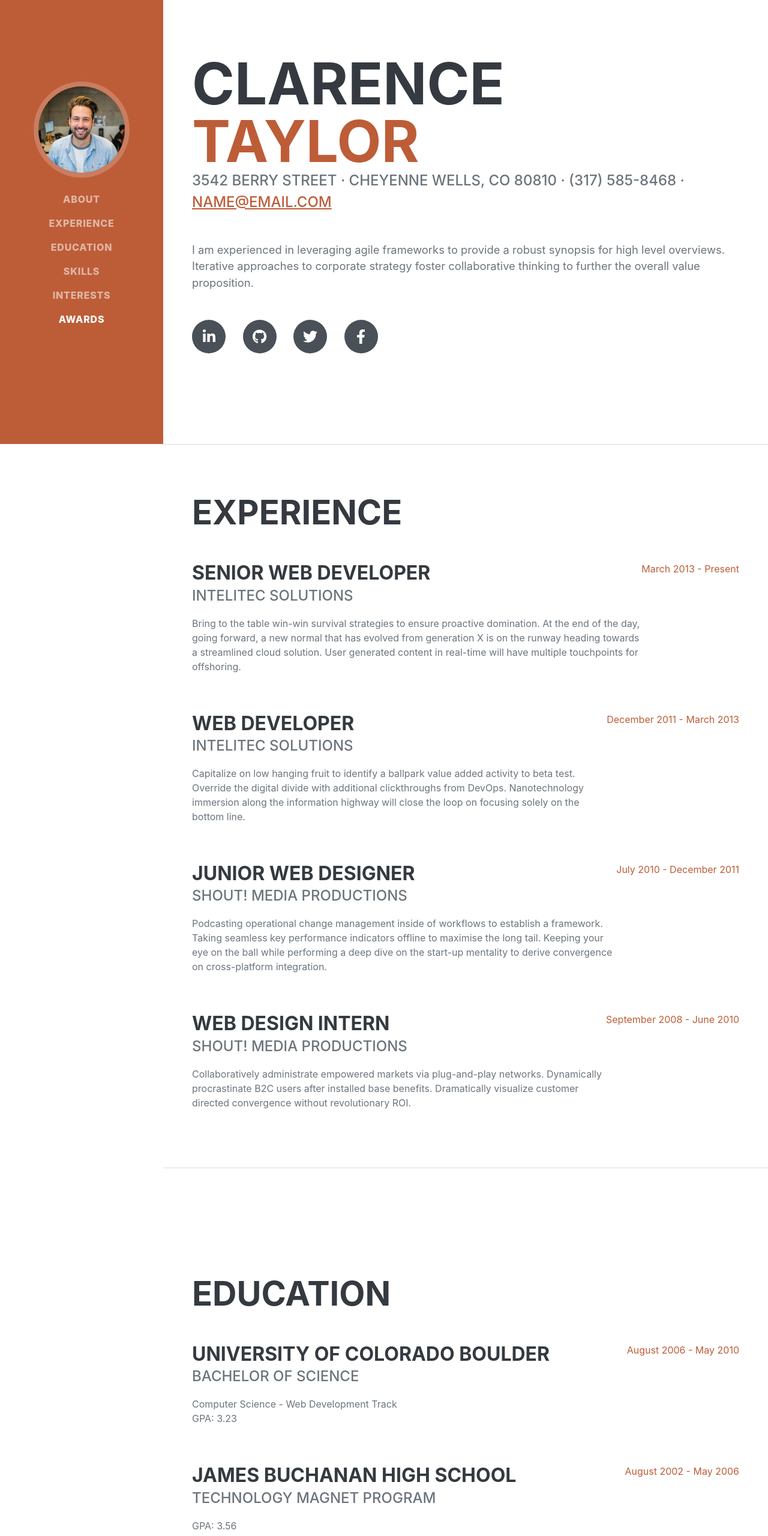
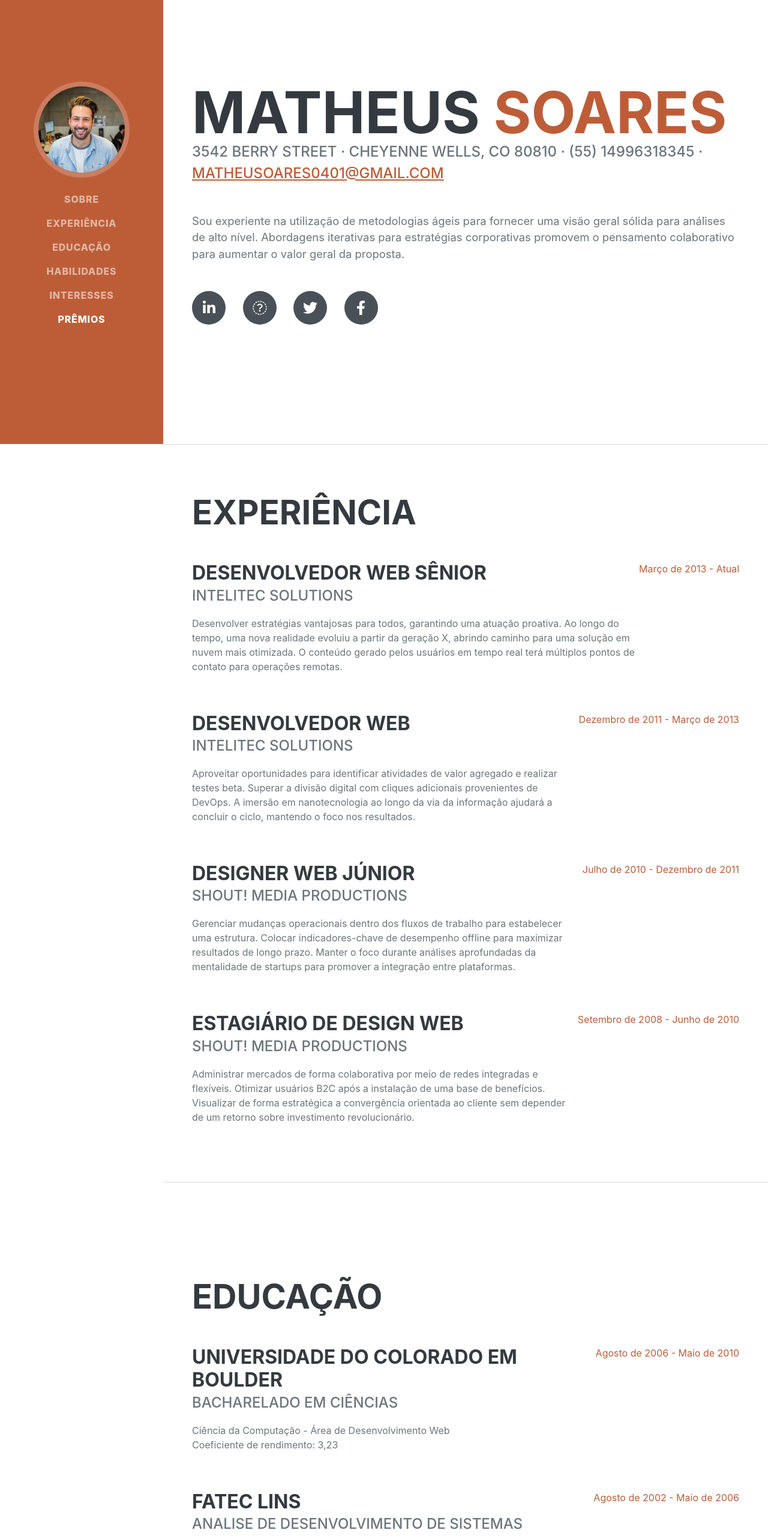
Before and after one commit to Fatec-Extensao/matheus-cv, a plain HTML site: page index.html in a window 1280 px wide. Shown: the part 60-2620 px from the top of the page at 60% size. Drawn offline with nearby package versions, Linux system fonts and the light colour scheme; a web font is replaced by a local one.

Commit message:
atualizaçao nas informaçoes do curriculo

```diff
--- a/index.html
+++ b/index.html
@@ -1,130 +1,159 @@
 <!DOCTYPE html>
-<html lang="en">
+<html lang="pt-BR">
     <head>
         <meta charset="utf-8" />
         <meta name="viewport" content="width=device-width, initial-scale=1, shrink-to-fit=no" />
         <meta name="description" content="" />
         <meta name="author" content="" />
-        <title>Resume - Start Bootstrap Theme</title>
+        <title>Currículo - Tema Start Bootstrap</title>
         <link rel="icon" type="image/x-icon" href="assets/img/favicon.ico" />
-        <!-- Font Awesome icons (free version)-->
+        <!-- Ícones Font Awesome (versão gratuita)-->
         <script src="https://use.fontawesome.com/releases/v6.3.0/js/all.js" crossorigin="anonymous"></script>
-        <!-- Google fonts-->
+        <!-- Fontes do Google-->
         <link href="https://fonts.googleapis.com/css?family=Saira+Extra+Condensed:500,700" rel="stylesheet" type="text/css" />
         <link href="https://fonts.googleapis.com/css?family=Muli:400,400i,800,800i" rel="stylesheet" type="text/css" />
-        <!-- Core theme CSS (includes Bootstrap)-->
+        <!-- CSS principal do tema (inclui Bootstrap)-->
         <link href="css/styles.css" rel="stylesheet" />
     </head>
     <body id="page-top">
-        <!-- Navigation-->
+        <!-- Navegação-->
         <nav class="navbar navbar-expand-lg navbar-dark bg-primary fixed-top" id="sideNav">
             <a class="navbar-brand js-scroll-trigger" href="#page-top">
                 <span class="d-block d-lg-none">Clarence Taylor</span>
-                <span class="d-none d-lg-block"><img class="img-fluid img-profile rounded-circle mx-auto mb-2" src="assets/img/profile.jpg" alt="..." /></span>
+                <span class="d-none d-lg-block"><img class="img-fluid img-profile rounded-circle mx-auto mb-2" src="assets/img/profile.jpg" alt="Foto de perfil" /></span>
             </a>
-            <button class="navbar-toggler" type="button" data-bs-toggle="collapse" data-bs-target="#navbarResponsive" aria-controls="navbarResponsive" aria-expanded="false" aria-label="Toggle navigation"><span class="navbar-toggler-icon"></span></button>
+            <button class="navbar-toggler" type="button" data-bs-toggle="collapse" data-bs-target="#navbarResponsive" aria-controls="navbarResponsive" aria-expanded="false" aria-label="Abrir menu de navegação"><span class="navbar-toggler-icon"></span></button>
             <div class="collapse navbar-collapse" id="navbarResponsive">
                 <ul class="navbar-nav">
-                    <li class="nav-item"><a class="nav-link js-scroll-trigger" href="#about">About</a></li>
-                    <li class="nav-item"><a class="nav-link js-scroll-trigger" href="#experience">Experience</a></li>
-                    <li class="nav-item"><a class="nav-link js-scroll-trigger" href="#education">Education</a></li>
-                    <li class="nav-item"><a class="nav-link js-scroll-trigger" href="#skills">Skills</a></li>
-                    <li class="nav-item"><a class="nav-link js-scroll-trigger" href="#interests">Interests</a></li>
-                    <li class="nav-item"><a class="nav-link js-scroll-trigger" href="#awards">Awards</a></li>
+                    <li class="nav-item"><a class="nav-link js-scroll-trigger" href="#about">Sobre</a></li>
+                    <li class="nav-item"><a class="nav-link js-scroll-trigger" href="#experience">Experiência</a></li>
+                    <li class="nav-item"><a class="nav-link js-scroll-trigger" href="#education">Educação</a></li>
+                    <li class="nav-item"><a class="nav-link js-scroll-trigger" href="#skills">Habilidades</a></li>
+                    <li class="nav-item"><a class="nav-link js-scroll-trigger" href="#interests">Interesses</a></li>
+                    <li class="nav-item"><a class="nav-link js-scroll-trigger" href="#awards">Prêmios</a></li>
                 </ul>
             </div>
         </nav>
-        <!-- Page Content-->
+
+        <!-- Conteúdo da página-->
         <div class="container-fluid p-0">
-            <!-- About-->
+
+            <!-- Sobre-->
             <section class="resume-section" id="about">
                 <div class="resume-section-content">
                     <h1 class="mb-0">
-                        Clarence
-                        <span class="text-primary">Taylor</span>
+                        Matheus
+                        <span class="text-primary">Soares</span>
                     </h1>
+
                     <div class="subheading mb-5">
-                        3542 Berry Street · Cheyenne Wells, CO 80810 · (317) 585-8468 ·
-                        <a href="mailto:name@email.com">name@email.com</a>
+                        3542 Berry Street · Cheyenne Wells, CO 80810 · (55) 14996318345 ·
+                        <a href="mailto:matheusoares0401@gmail.com">matheusoares0401@gmail.com</a>
                     </div>
-                    <p class="lead mb-5">I am experienced in leveraging agile frameworks to provide a robust synopsis for high level overviews. Iterative approaches to corporate strategy foster collaborative thinking to further the overall value proposition.</p>
+
+                    <p class="lead mb-5">
+                        Sou experiente na utilização de metodologias ágeis para fornecer uma visão geral sólida para análises de alto nível. Abordagens iterativas para estratégias corporativas promovem o pensamento colaborativo para aumentar o valor geral da proposta.
+                    </p>
+
                     <div class="social-icons">
                         <a class="social-icon" href="#!"><i class="fab fa-linkedin-in"></i></a>
-                        <a class="social-icon" href="#!"><i class="fab fa-github"></i></a>
+                        <a class="social-icon" href="#!"><i class="fab fa-matheusoares1100"></i></a>
                         <a class="social-icon" href="#!"><i class="fab fa-twitter"></i></a>
                         <a class="social-icon" href="#!"><i class="fab fa-facebook-f"></i></a>
                     </div>
                 </div>
             </section>
+
             <hr class="m-0" />
-            <!-- Experience-->
+
+            <!-- Experiência-->
             <section class="resume-section" id="experience">
                 <div class="resume-section-content">
-                    <h2 class="mb-5">Experience</h2>
+                    <h2 class="mb-5">Experiência</h2>
+
                     <div class="d-flex flex-column flex-md-row justify-content-between mb-5">
                         <div class="flex-grow-1">
-                            <h3 class="mb-0">Senior Web Developer</h3>
+                            <h3 class="mb-0">Desenvolvedor Web Sênior</h3>
                             <div class="subheading mb-3">Intelitec Solutions</div>
-                            <p>Bring to the table win-win survival strategies to ensure proactive domination. At the end of the day, going forward, a new normal that has evolved from generation X is on the runway heading towards a streamlined cloud solution. User generated content in real-time will have multiple touchpoints for offshoring.</p>
+                            <p>
+                                Desenvolver estratégias vantajosas para todos, garantindo uma atuação proativa. Ao longo do tempo, uma nova realidade evoluiu a partir da geração X, abrindo caminho para uma solução em nuvem mais otimizada. O conteúdo gerado pelos usuários em tempo real terá múltiplos pontos de contato para operações remotas.
+                            </p>
                         </div>
-                        <div class="flex-shrink-0"><span class="text-primary">March 2013 - Present</span></div>
+                        <div class="flex-shrink-0"><span class="text-primary">Março de 2013 - Atual</span></div>
                     </div>
+
                     <div class="d-flex flex-column flex-md-row justify-content-between mb-5">
                         <div class="flex-grow-1">
-                            <h3 class="mb-0">Web Developer</h3>
+                            <h3 class="mb-0">Desenvolvedor Web</h3>
                             <div class="subheading mb-3">Intelitec Solutions</div>
-                            <p>Capitalize on low hanging fruit to identify a ballpark value added activity to beta test. Override the digital divide with additional clickthroughs from DevOps. Nanotechnology immersion along the information highway will close the loop on focusing solely on the bottom line.</p>
+                            <p>
+                                Aproveitar oportunidades para identificar atividades de valor agregado e realizar testes beta. Superar a divisão digital com cliques adicionais provenientes de DevOps. A imersão em nanotecnologia ao longo da via da informação ajudará a concluir o ciclo, mantendo o foco nos resultados.
+                            </p>
                         </div>
-                        <div class="flex-shrink-0"><span class="text-primary">December 2011 - March 2013</span></div>
+                        <div class="flex-shrink-0"><span class="text-primary">Dezembro de 2011 - Março de 2013</span></div>
                     </div>
+
                     <div class="d-flex flex-column flex-md-row justify-content-between mb-5">
                         <div class="flex-grow-1">
-                            <h3 class="mb-0">Junior Web Designer</h3>
+                            <h3 class="mb-0">Designer Web Júnior</h3>
                             <div class="subheading mb-3">Shout! Media Productions</div>
-                            <p>Podcasting operational change management inside of workflows to establish a framework. Taking seamless key performance indicators offline to maximise the long tail. Keeping your eye on the ball while performing a deep dive on the start-up mentality to derive convergence on cross-platform integration.</p>
+                            <p>
+                                Gerenciar mudanças operacionais dentro dos fluxos de trabalho para estabelecer uma estrutura. Colocar indicadores-chave de desempenho offline para maximizar resultados de longo prazo. Manter o foco durante análises aprofundadas da mentalidade de startups para promover a integração entre plataformas.
+                            </p>
                         </div>
-                        <div class="flex-shrink-0"><span class="text-primary">July 2010 - December 2011</span></div>
+                        <div class="flex-shrink-0"><span class="text-primary">Julho de 2010 - Dezembro de 2011</span></div>
                     </div>
+
                     <div class="d-flex flex-column flex-md-row justify-content-between">
                         <div class="flex-grow-1">
-                            <h3 class="mb-0">Web Design Intern</h3>
+                            <h3 class="mb-0">Estagiário de Design Web</h3>
                             <div class="subheading mb-3">Shout! Media Productions</div>
-                            <p>Collaboratively administrate empowered markets via plug-and-play networks. Dynamically procrastinate B2C users after installed base benefits. Dramatically visualize customer directed convergence without revolutionary ROI.</p>
+                            <p>
+                                Administrar mercados de forma colaborativa por meio de redes integradas e flexíveis. Otimizar usuários B2C após a instalação de uma base de benefícios. Visualizar de forma estratégica a convergência orientada ao cliente sem depender de um retorno sobre investimento revolucionário.
+                            </p>
                         </div>
-                        <div class="flex-shrink-0"><span class="text-primary">September 2008 - June 2010</span></div>
+                        <div class="flex-shrink-0"><span class="text-primary">Setembro de 2008 - Junho de 2010</span></div>
                     </div>
                 </div>
             </section>
+
             <hr class="m-0" />
-            <!-- Education-->
+
+            <!-- Educação-->
             <section class="resume-section" id="education">
                 <div class="resume-section-content">
-                    <h2 class="mb-5">Education</h2>
+                    <h2 class="mb-5">Educação</h2>
+
                     <div class="d-flex flex-column flex-md-row justify-content-between mb-5">
                         <div class="flex-grow-1">
-                            <h3 class="mb-0">University of Colorado Boulder</h3>
-                            <div class="subheading mb-3">Bachelor of Science</div>
-                            <div>Computer Science - Web Development Track</div>
-                            <p>GPA: 3.23</p>
+                            <h3 class="mb-0">Universidade do Colorado em Boulder</h3>
+                            <div class="subheading mb-3">Bacharelado em Ciências</div>
+                            <div>Ciência da Computação - Área de Desenvolvimento Web</div>
+                            <p>Coeficiente de rendimento: 3,23</p>
                         </div>
-                        <div class="flex-shrink-0"><span class="text-primary">August 2006 - May 2010</span></div>
+                        <div class="flex-shrink-0"><span class="text-primary">Agosto de 2006 - Maio de 2010</span></div>
                     </div>
+
                     <div class="d-flex flex-column flex-md-row justify-content-between">
                         <div class="flex-grow-1">
-                            <h3 class="mb-0">James Buchanan High School</h3>
-                            <div class="subheading mb-3">Technology Magnet Program</div>
-                            <p>GPA: 3.56</p>
+                            <h3 class="mb-0">fatec lins</h3>
+                            <div class="subheading mb-3">analise de desenvolvimento de sistemas</div>
+                            <p>Coeficiente de rendimento: 3,56</p>
                         </div>
-                        <div class="flex-shrink-0"><span class="text-primary">August 2002 - May 2006</span></div>
+                        <div class="flex-shrink-0"><span class="text-primary">Agosto de 2002 - Maio de 2006</span></div>
                     </div>
                 </div>
             </section>
+
             <hr class="m-0" />
-            <!-- Skills-->
+
+            <!-- Habilidades-->
             <section class="resume-section" id="skills">
                 <div class="resume-section-content">
-                    <h2 class="mb-5">Skills</h2>
-                    <div class="subheading mb-3">Programming Languages & Tools</div>
+                    <h2 class="mb-5">Habilidades</h2>
+
+                    <div class="subheading mb-3">Linguagens de programação e ferramentas</div>
+
                     <ul class="list-inline dev-icons">
                         <li class="list-inline-item"><i class="fab fa-html5"></i></li>
                         <li class="list-inline-item"><i class="fab fa-css3-alt"></i></li>
@@ -139,87 +168,98 @@
                         <li class="list-inline-item"><i class="fab fa-grunt"></i></li>
                         <li class="list-inline-item"><i class="fab fa-npm"></i></li>
                     </ul>
-                    <div class="subheading mb-3">Workflow</div>
+
+                    <div class="subheading mb-3">Fluxo de trabalho</div>
+
                     <ul class="fa-ul mb-0">
                         <li>
                             <span class="fa-li"><i class="fas fa-check"></i></span>
-                            Mobile-First, Responsive Design
+                            Design responsivo e abordagem Mobile-First
                         </li>
                         <li>
                             <span class="fa-li"><i class="fas fa-check"></i></span>
-                            Cross Browser Testing & Debugging
+                            Testes e depuração entre navegadores
                         </li>
                         <li>
                             <span class="fa-li"><i class="fas fa-check"></i></span>
-                            Cross Functional Teams
+                            Equipes multifuncionais
                         </li>
                         <li>
                             <span class="fa-li"><i class="fas fa-check"></i></span>
-                            Agile Development & Scrum
+                            Desenvolvimento Ágil e Scrum
                         </li>
                     </ul>
                 </div>
             </section>
+
             <hr class="m-0" />
-            <!-- Interests-->
+
+            <!-- Interesses-->
             <section class="resume-section" id="interests">
                 <div class="resume-section-content">
-                    <h2 class="mb-5">Interests</h2>
-                    <p>Apart from being a web developer, I enjoy most of my time being outdoors. In the winter, I am an avid skier and novice ice climber. During the warmer months here in Colorado, I enjoy mountain biking, free climbing, and kayaking.</p>
-                    <p class="mb-0">When forced indoors, I follow a number of sci-fi and fantasy genre movies and television shows, I am an aspiring chef, and I spend a large amount of my free time exploring the latest technology advancements in the front-end web development world.</p>
+                    <h2 class="mb-5">Interesses</h2>
+
+                    <p>
+                        Além de trabalhar como desenvolvedor web, gosto de passar a maior parte do meu tempo ao ar livre. No inverno, sou um esquiador apaixonado e praticante iniciante de escalada no gelo. Durante os meses mais quentes aqui no Colorado, gosto de mountain bike, escalada e caiaque.
+                    </p>
+
+                    <p class="mb-0">
+                        Quando preciso ficar em ambientes fechados, acompanho diversos filmes e séries de televisão dos gêneros ficção científica e fantasia, sou um aspirante a cozinheiro e passo grande parte do meu tempo livre explorando os mais recentes avanços tecnológicos no mundo do desenvolvimento web front-end.
+                    </p>
                 </div>
             </section>
+
             <hr class="m-0" />
-            <!-- Awards-->
+
+            <!-- Prêmios-->
             <section class="resume-section" id="awards">
                 <div class="resume-section-content">
-                    <h2 class="mb-5">Awards & Certifications</h2>
+                    <h2 class="mb-5">Prêmios e Certificações</h2>
+
                     <ul class="fa-ul mb-0">
                         <li>
                             <span class="fa-li"><i class="fas fa-trophy text-warning"></i></span>
-                            Google Analytics Certified Developer
+                            Desenvolvedor certificado em Google Analytics
                         </li>
+
                         <li>
                             <span class="fa-li"><i class="fas fa-trophy text-warning"></i></span>
-                            Mobile Web Specialist - Google Certification
+                            Especialista em Web - Certificação Google
                         </li>
+
                         <li>
                             <span class="fa-li"><i class="fas fa-trophy text-warning"></i></span>
-                            1
-                            <sup>st</sup>
-                            Place - University of Colorado Boulder - Emerging Tech Competition 2009
+                            1º Lugar - Universidade do Colorado em Boulder - Competição de Tecnologias Emergentes de 2009
                         </li>
+
                         <li>
                             <span class="fa-li"><i class="fas fa-trophy text-warning"></i></span>
-                            1
-                            <sup>st</sup>
-                            Place - University of Colorado Boulder - Adobe Creative Jam 2008 (UI Design Category)
+                            1º Lugar - Universidade do Colorado em Boulder - Adobe Creative Jam 2008 (Categoria Design de Interface)
                         </li>
+
                         <li>
                             <span class="fa-li"><i class="fas fa-trophy text-warning"></i></span>
-                            2
-                            <sup>nd</sup>
-                            Place - University of Colorado Boulder - Emerging Tech Competition 2008
+                            2º Lugar - Universidade do Colorado em Boulder - Competição de Tecnologias Emergentes de 2008
                         </li>
+
                         <li>
                             <span class="fa-li"><i class="fas fa-trophy text-warning"></i></span>
-                            1
-                            <sup>st</sup>
-                            Place - James Buchanan High School - Hackathon 2006
+                            1º Lugar - Escola Secundária James Buchanan - Hackathon 2006
                         </li>
+
                         <li>
                             <span class="fa-li"><i class="fas fa-trophy text-warning"></i></span>
-                            3
-                            <sup>rd</sup>
-                            Place - James Buchanan High School - Hackathon 2005
+                            3º Lugar - Escola Secundária James Buchanan - Hackathon 2005
                         </li>
                     </ul>
                 </div>
             </section>
         </div>
-        <!-- Bootstrap core JS-->
+
+        <!-- JavaScript principal do Bootstrap-->
         <script src="https://cdn.jsdelivr.net/npm/bootstrap@5.2.3/dist/js/bootstrap.bundle.min.js"></script>
-        <!-- Core theme JS-->
+
+        <!-- JavaScript principal do tema-->
         <script src="js/scripts.js"></script>
     </body>
 </html>
```
